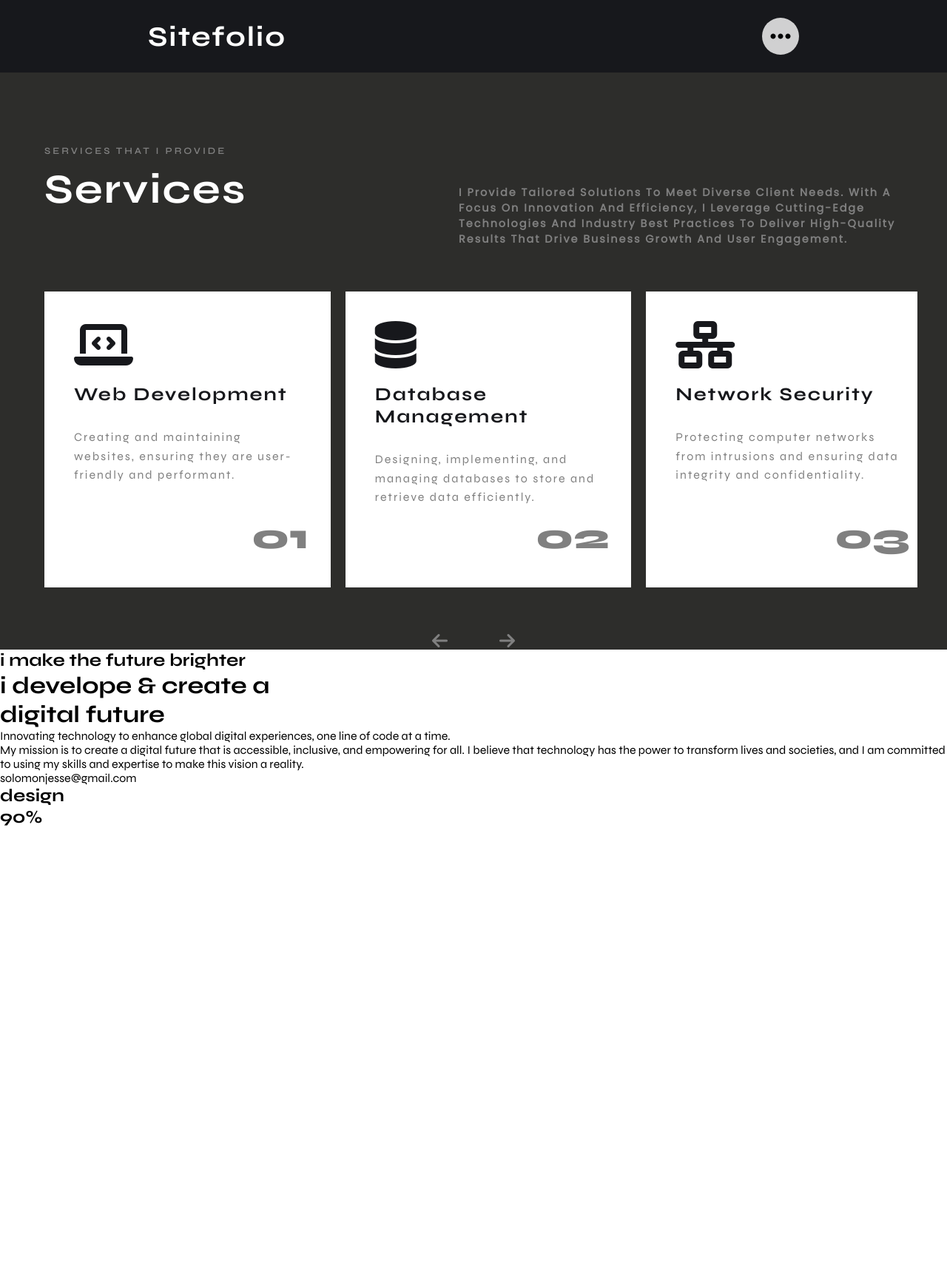
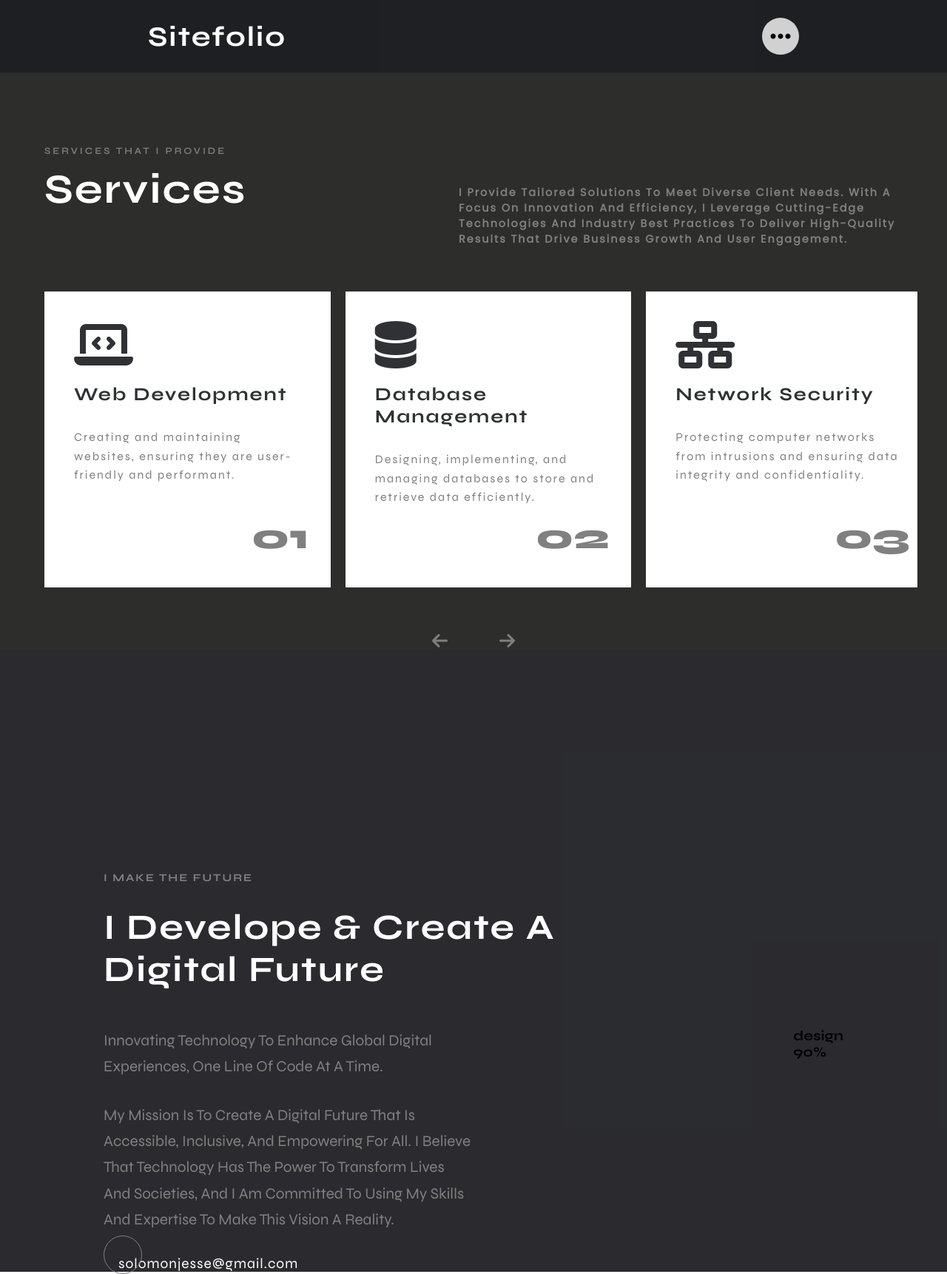
Before and after one commit to Statosco/website, a Django app: page /services/ in a window 1280 px wide. Shown: the whole page at 74% size. Before the commit the page ends 1116 px from the top, so only its background shows below. Run offline with Django 4.2, Linux system fonts and the light colour scheme; some libraries are stand-ins or nearby versions; some web fonts are replaced.

Commit message:
feuture almost ready

```diff
--- a/project/static/project/css/services.css
+++ b/project/static/project/css/services.css
@@ -8,7 +8,8 @@
     text-decoration: none;
 }
 :root{
-    --eerie-black: hsla(228, 9%, 10%, 1);
+    --eerie-black: rgba(29, 31, 35, 0.92);
+    --eerie-black2: rgba(23, 24, 28, 0.913);
     --ff-syne: 'Syne', sans-serif;
     --white: hsla(0, 0%, 100%, 1);
     --blob-radius: 52% 48% 59% 41% / 53% 40% 60% 47%;
@@ -333,3 +334,72 @@
 
 
 /* </----------/> */
+
+
+.wrapper .feture
+{
+  background: var(--eerie-black2);
+  min-height: 100vh;
+  position: relative;
+}
+.wrapper .feture .container
+{
+  padding-top: 300px;
+  margin-inline: auto;
+  max-width: 1000px;
+}
+.wrapper .feture .container .title h2
+{
+  font-size: 0.9rem;
+  letter-spacing: 2px;
+  text-transform: uppercase;
+  color: var(--small-text-clor);
+  margin-bottom: 30px;
+}
+.wrapper .feture .container .title h1
+{
+  text-transform: capitalize;
+  font-size: 3rem;
+  letter-spacing: 2px;
+  color: var(--big-text-color);
+  margin-bottom: 50px;
+}
+.wrapper .feture .container .bottom
+{
+  display: flex;
+  justify-content: space-between;
+}
+.wrapper .feture .container .bottom .bottom-left
+{
+  width: 500px;
+}
+.wrapper .feture .container .bottom .bottom-left p
+{
+  font-size: 1.3rem;
+  color: var(--small-text-clor);
+  text-transform: capitalize;
+  line-height: 1.7;
+  margin-bottom: 30px;
+}
+.wrapper .feture .container .bottom .bottom-left span
+{
+  color: var(--white);
+  margin-top: 20px;
+  letter-spacing: 1px;
+  font-size: 1.2rem;
+
+  position: relative; /* Ensure the span is the reference for the absolute positioning */
+  padding-left: 20px; /* Adjust padding to make room for the circle */
+}
+
+.wrapper .feture .container .bottom .bottom-left span::before {
+  content: "";
+  position: absolute;
+  top: 0;
+  left: 0;
+  transform: translateY(-50%);
+  width: 50px; /* Adjust the size of the circle */
+  height: 50px; /* Adjust the size of the circle */
+  border: 1px solid var(--small-text-clor);
+  border-radius: 50%;
+}
--- a/project/templates/project/services.html
+++ b/project/templates/project/services.html
@@ -169,7 +169,7 @@
         <div class="feture">
           <div class="container">
             <div class="title">
-              <h2>i make the future brighter</h2>
+              <h2>i make the future</h2>
               <h1>i develope & create a <br>digital future</h1>
             </div>
             <div class="bottom">
@@ -181,8 +181,8 @@
               </div>
               <div class="bottom-right">
                 <div class="section">
-                  <h2>design</h2>
-                  <h2>90%</h2>
+                  <h3>design</h3>
+                  <h3>90%</h3>
                 </div>
               </div>
             </div>
```
